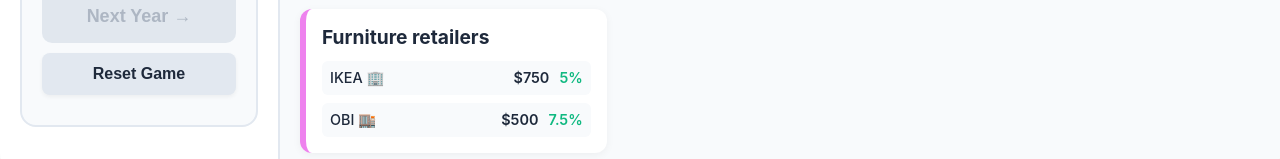
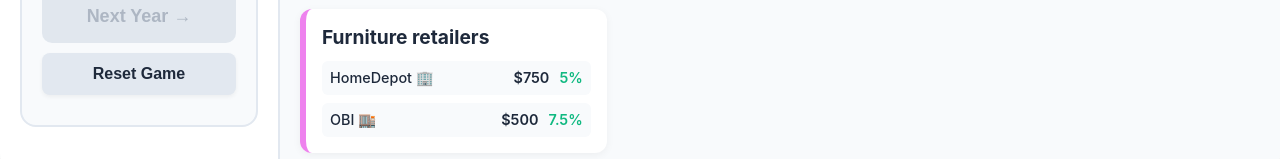
Before and after one commit to arrrtema1/investogame, a React (Create React App) app: page / in a window 1280 px wide. Shown: the part 685-844 px from the top of the page. Built offline with nearby package versions, Linux system fonts and the light colour scheme.

Commit message:
Rename "IKEA" to "HomeDepot"

```diff
--- a/src/data/initialData.ts
+++ b/src/data/initialData.ts
@@ -35,7 +35,7 @@
         name: 'Furniture retailers',
         color: 'violet',
         companies: [
-            { id: 401, name: 'IKEA', price: 750, income: 5, size: 'large', sectorId: 4, type: 'stock' },
+            { id: 401, name: 'HomeDepot', price: 750, income: 5, size: 'large', sectorId: 4, type: 'stock' },
             { id: 402, name: 'OBI', price: 500, income: 7.5, size: 'medium', sectorId: 4, type: 'stock' }
         ]
     }
```
